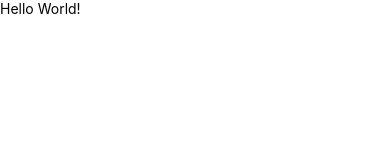
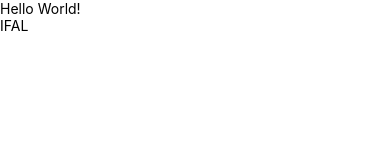
Before and after one commit to Shara5904/projeto_sharaRN, a React Native app: screen / in a window 390 px wide. Shown: the top 160 px of the page. Built offline with nearby package versions, Linux system fonts and the light colour scheme.

Commit message:
usa fragmento no lugar da view

```diff
--- a/App.js
+++ b/App.js
@@ -2,8 +2,10 @@ import { Text } from 'react-native';
 
  const MyApp = () => {
   return (
-
+    <>
       <Text>Hello World!</Text>
+      <Text>IFAL</Text>
+    </>
   );
 }
 export default MyApp
```
